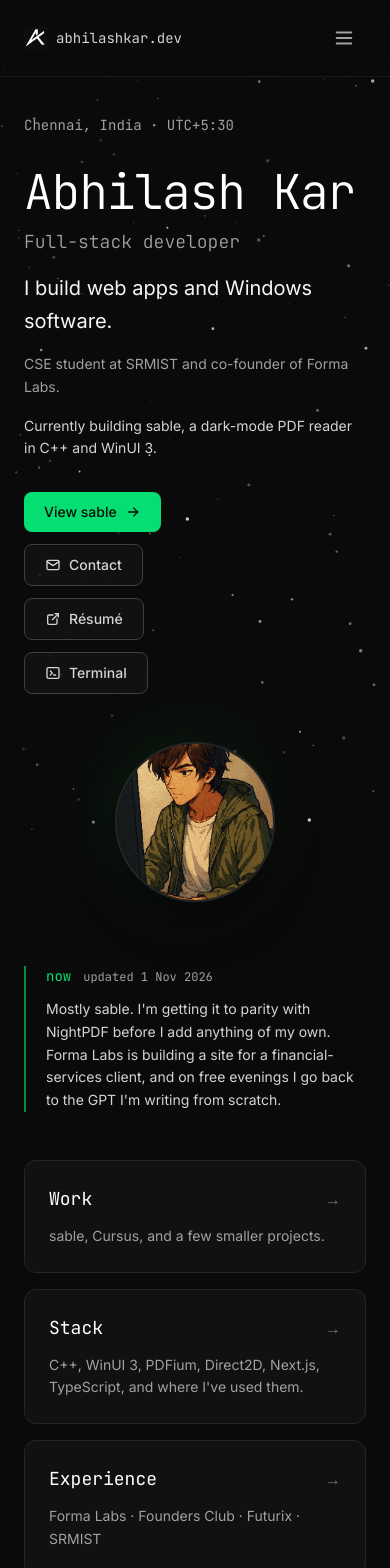
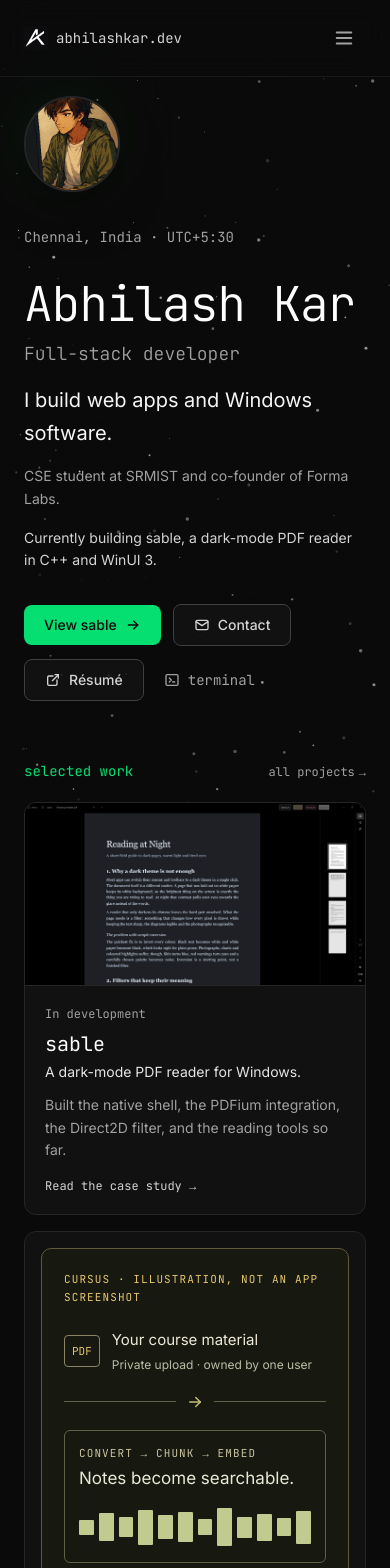
Before and after one commit to abhilxsh07/portfolio_v2, a React (Vite) app: page / in a window 390 px wide. Shown: the top 1568 px of the page. Built offline with nearby package versions, Linux system fonts and the light colour scheme.

Commit message:
home: put sable and cursus right under the hero
previews replace the generic work card. hero isn't full-height on phones anymore,
the avatar is smaller up there, and the terminal button is just a quiet text link now

```diff
--- a/src/App.jsx
+++ b/src/App.jsx
@@ -1,6 +1,7 @@
 import { useState, useCallback, useEffect, useRef } from "react";
 import Navbar from "./components/Navbar";
 import Hero from "./components/Hero";
+import WorkPreviews from "./components/WorkPreviews";
 import Now from "./components/Now";
 import HomeLinks from "./components/HomeLinks";
 import Skills from "./components/Skills";
@@ -30,6 +31,7 @@ function Page({ path, onOpenTerminal }) {
             return (
                 <>
                     <Hero onOpenTerminal={onOpenTerminal} />
+                    <WorkPreviews />
                     <Now />
                     <HomeLinks />
                 </>
--- a/src/components/Hero.jsx
+++ b/src/components/Hero.jsx
@@ -20,8 +20,8 @@ export default function Hero({ onOpenTerminal }) {
     }, []);
 
     return (
-        <section className="relative z-10 min-h-screen flex items-center px-6 md:px-16 lg:px-24 pt-28 pb-16">
-            <div className="w-full max-w-5xl mx-auto flex flex-col lg:flex-row items-center lg:items-center justify-between gap-12">
+        <section className="relative z-10 lg:min-h-screen flex items-center px-6 md:px-16 lg:px-24 pt-24 md:pt-28 pb-12 lg:pb-16">
+            <div className="w-full max-w-5xl mx-auto flex flex-col lg:flex-row items-start lg:items-center justify-between gap-8 lg:gap-12">
                 <div className="flex-1 max-w-xl">
                     <div
                         className="transition-all duration-500 ease-out"
@@ -54,7 +54,7 @@ export default function Hero({ onOpenTerminal }) {
                             <p className="text-sm text-neutral-400 leading-relaxed">{profile.context}</p>
                             <p className="text-sm text-neutral-300 leading-relaxed">{profile.proof}</p>
                         </div>
-                        <div className="flex flex-col sm:flex-row flex-wrap gap-3">
+                        <div className="flex flex-wrap items-center gap-3">
                             <a href="/work#sable" className="w-fit flex items-center gap-2 px-5 py-2.5 rounded-lg bg-green-400 text-neutral-950 hover:bg-green-300 transition-colors text-sm font-medium">
                                 View sable <IconArrowRight className="w-4 h-4" aria-hidden="true" />
                             </a>
@@ -78,33 +78,33 @@ export default function Hero({ onOpenTerminal }) {
                                 <IconExternalLink className="w-4 h-4" />
                                 Résumé
                             </a>
+                            {/* Kept low-key on purpose: it's a toy, the buttons before it are what matter */}
                             <button
+                                type="button"
                                 onClick={onOpenTerminal}
-                                className="w-fit flex items-center gap-2 px-5 py-2.5 rounded-lg text-neutral-300 hover:text-white transition-colors text-sm font-medium cursor-pointer"
-                                style={{ border: '1px solid #404040', background: 'rgba(23,23,23,0.6)' }}
-                                aria-label="Open interactive terminal"
+                                className="w-fit min-h-11 flex items-center gap-2 px-2 text-neutral-400 hover:text-white transition-colors text-sm font-mono cursor-pointer"
+                                aria-keyshortcuts="Control+K Meta+K"
                             >
-                                <IconTerminal2 className="w-4 h-4" />
-                                Terminal
-                                <span className="hidden md:inline text-neutral-400 text-xs ml-1">{terminalShortcut()}</span>
+                                <IconTerminal2 className="w-4 h-4" aria-hidden="true" />
+                                terminal
+                                <span className="hidden md:inline text-neutral-500 text-xs">{terminalShortcut()}</span>
                             </button>
                         </div>
                     </div>
                 </div>
                 {showContent && (
                     <motion.div
-                        className="flex-shrink-0 lg:hidden flex justify-center"
+                        className="flex-shrink-0 lg:hidden order-first"
                         initial={{ opacity: 0, y: 20 }}
                         animate={{ opacity: 1, y: 0 }}
                         transition={{ duration: 0.6, delay: 0.4, ease: [0.25, 0.46, 0.45, 0.94] }}
                     >
                         <div className="relative">
-                            <div className="w-40 h-40 sm:w-48 sm:h-48 md:w-56 md:h-56 rounded-full overflow-hidden border-2 border-neutral-800 shadow-2xl shadow-black/50">
+                            <div className="w-24 h-24 sm:w-32 sm:h-32 md:w-40 md:h-40 rounded-full overflow-hidden border-2 border-neutral-800 shadow-2xl shadow-black/50">
                                 <img
                                     src={avatarImg}
                                     alt="Abhilash Kar"
                                     className="w-full h-full object-cover"
-                                    loading="lazy"
                                 />
                             </div>
                             <div className="absolute inset-0 rounded-full bg-gradient-to-br from-green-500/10 to-transparent -z-10 blur-xl scale-125" />
--- a/src/components/HomeLinks.jsx
+++ b/src/components/HomeLinks.jsx
@@ -2,12 +2,8 @@ import { experience, builtWith } from "../data/portfolio";
 
 const stack = [...new Set(builtWith.flatMap(({ skills }) => skills))].slice(0, 6);
 
+// Work has its own previews above, so these are just the other two pages.
 const cards = [
-    {
-        href: "/work",
-        title: "Work",
-        text: "sable, Cursus, and a few smaller projects."
-    },
     { href: "/stack", title: "Stack", text: `${stack.join(", ")}, and where I've used them.` },
     { href: "/experience", title: "Experience", text: experience.map((entry) => entry.company).join(" · ") }
 ];
@@ -15,7 +11,7 @@ const cards = [
 export default function HomeLinks() {
     return (
         <section aria-label="Around the site" className="relative z-10 px-6 md:px-16 lg:px-24 pb-24">
-            <div className="max-w-5xl mx-auto grid md:grid-cols-3 gap-4">
+            <div className="max-w-5xl mx-auto grid md:grid-cols-2 gap-4">
                 {cards.map((card) => (
                     <a
                         key={card.href}
--- /dev/null
+++ b/src/components/WorkPreviews.jsx
@@ -0,0 +1,67 @@
+import { getProject } from "../data/portfolio";
+import CursusOverview from "./CursusOverview";
+import sableReader from "../assets/sable/reader.png";
+
+const previews = [
+    {
+        project: getProject("sable"),
+        status: "In development",
+        visual: (
+            <img
+                src={sableReader}
+                width={1440}
+                height={774}
+                loading="lazy"
+                alt="sable showing a sample document with the Default night preset and page thumbnails"
+                className="w-full aspect-[1440/774] object-cover object-top border-b border-neutral-800"
+            />
+        )
+    },
+    {
+        project: getProject("cursus"),
+        status: "Shelved · sign-ups closed",
+        visual: (
+            <div className="p-4 border-b border-neutral-800">
+                <CursusOverview />
+            </div>
+        )
+    }
+];
+
+// One native project and one web one, straight under the hero.
+export default function WorkPreviews() {
+    return (
+        <section aria-labelledby="work-preview-heading" className="relative z-10 px-6 md:px-16 lg:px-24 pb-14">
+            <div className="max-w-5xl mx-auto">
+                <div className="flex items-baseline justify-between gap-4 mb-2">
+                    <h2 id="work-preview-heading" className="font-mono text-sm text-green-400">
+                        selected work
+                    </h2>
+                    <a href="/work" className="min-h-11 inline-flex items-center font-mono text-xs text-neutral-400 hover:text-white">
+                        all projects <span aria-hidden="true" className="ml-1">→</span>
+                    </a>
+                </div>
+                <div className="grid md:grid-cols-2 gap-4">
+                    {previews.map(({ project, status, visual }) => (
+                        <a
+                            key={project.id}
+                            href={`/work#${project.id}`}
+                            className="group flex flex-col rounded-xl border border-neutral-800 bg-neutral-900/60 overflow-hidden hover:border-neutral-600 transition-colors"
+                        >
+                            {visual}
+                            <span className="flex flex-col flex-1 p-5">
+                                <span className="font-mono text-xs text-neutral-400">{status}</span>
+                                <span className="text-xl text-white font-mono mt-2">{project.title}</span>
+                                <span className="text-sm text-neutral-200 mt-1">{project.subtitle}</span>
+                                <span className="text-sm text-neutral-400 leading-relaxed mt-3">{project.role}</span>
+                                <span className="mt-auto pt-4 font-mono text-xs text-neutral-300 group-hover:text-green-400 transition-colors">
+                                    Read the case study <span aria-hidden="true">→</span>
+                                </span>
+                            </span>
+                        </a>
+                    ))}
+                </div>
+            </div>
+        </section>
+    );
+}
```
